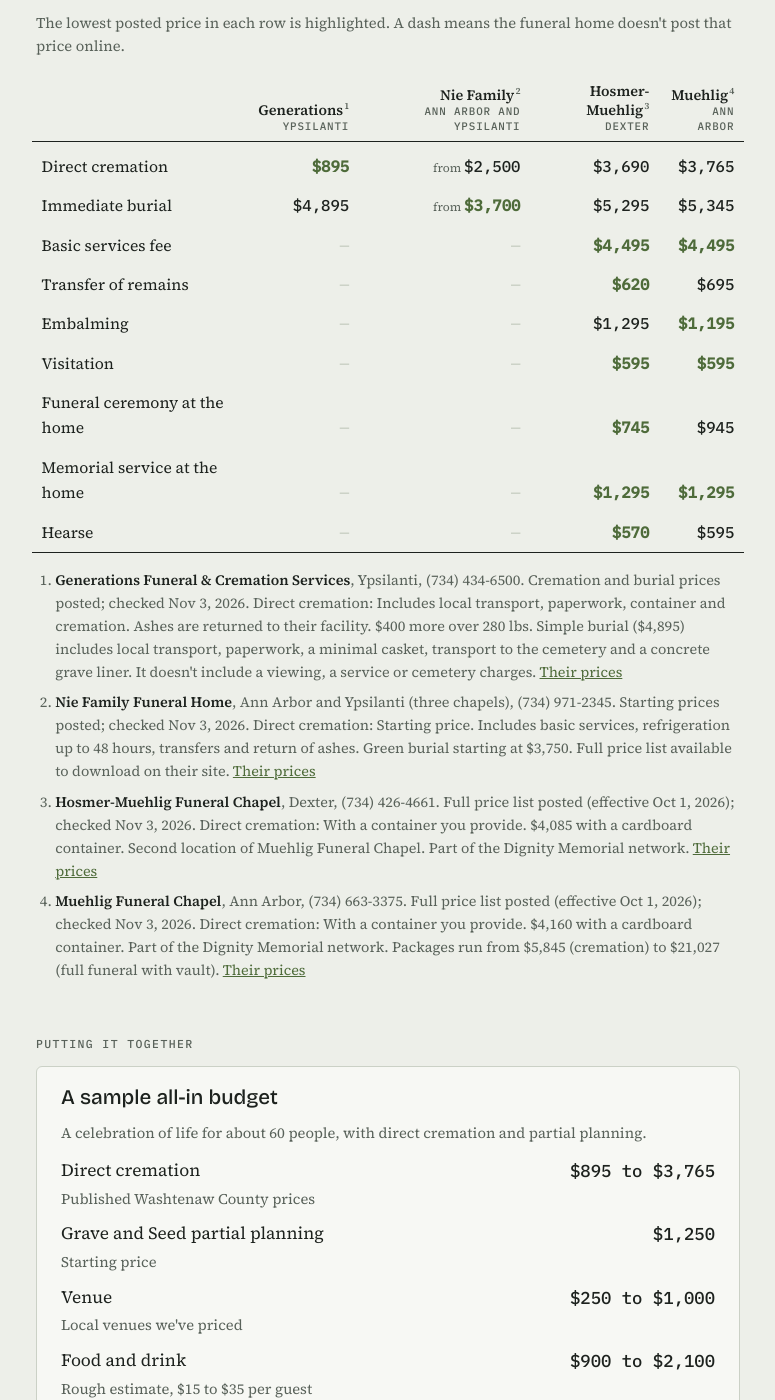
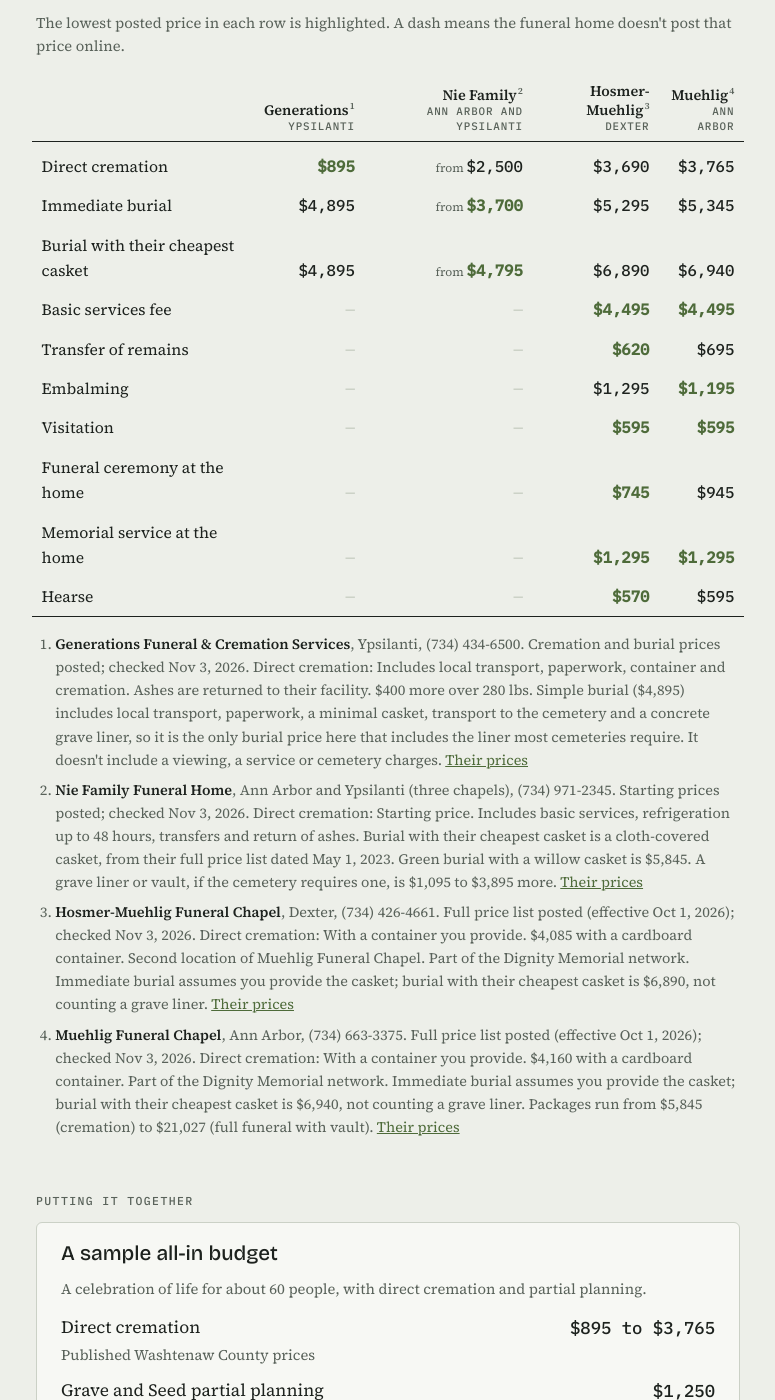
Before and after one commit to katekelley/graveandseed, a Jekyll site: the page built from prices.html, in a window 1280 px wide and 1400 px high, scrolled down 946 px. Shown: the whole window, without its empty margins (252-1027 px from the left). Built offline with Jekyll 4.4.1, drawn with Linux system fonts in a browser that asks for light colours.

Commit message:
Add burial-with-cheapest-casket row to price comparison
Co-Authored-By: Claude Opus 5.5 <noreply@anthropic.com>
Claude-Session: https://claude.ai/code/session_011MgnuCgP3j7vY9GWkoifJs

```diff
--- a/_data/prices.yml
+++ b/_data/prices.yml
@@ -3,6 +3,7 @@ intro: "Funeral prices in Washtenaw County vary a lot, and most homes don't post
 items:
   - { key: direct_cremation, label: "Direct cremation" }
   - { key: immediate_burial, label: "Immediate burial" }
+  - { key: burial_casket, label: "Burial with their cheapest casket" }
   - { key: basic_services, label: "Basic services fee" }
   - { key: transfer, label: "Transfer of remains" }
   - { key: embalming, label: "Embalming" }
@@ -21,6 +22,7 @@ homes:
     direct_cremation: 895
     direct_cremation_note: "Includes local transport, paperwork, container and cremation. Ashes are returned to their facility. $400 more over 280 lbs."
     immediate_burial: 4895
+    burial_casket: 4895
     basic_services: ""
     transfer: ""
     embalming: ""
@@ -28,7 +30,7 @@ homes:
     ceremony: ""
     memorial: ""
     hearse: ""
-    notes: "Simple burial ($4,895) includes local transport, paperwork, a minimal casket, transport to the cemetery and a concrete grave liner. It doesn't include a viewing, a service or cemetery charges."
+    notes: "Simple burial ($4,895) includes local transport, paperwork, a minimal casket, transport to the cemetery and a concrete grave liner, so it is the only burial price here that includes the liner most cemeteries require. It doesn't include a viewing, a service or cemetery charges."
   - name: "Nie Family Funeral Home"
     short: "Nie Family"
     starting: true
@@ -40,6 +42,7 @@ homes:
     direct_cremation: 2500
     direct_cremation_note: "Starting price. Includes basic services, refrigeration up to 48 hours, transfers and return of ashes."
     immediate_burial: 3700
+    burial_casket: 4795
     basic_services: ""
     transfer: ""
     embalming: ""
@@ -47,7 +50,7 @@ homes:
     ceremony: ""
     memorial: ""
     hearse: ""
-    notes: "Green burial starting at $3,750. Full price list available to download on their site."
+    notes: "Burial with their cheapest casket is a cloth-covered casket, from their full price list dated May 1, 2023. Green burial with a willow casket is $5,845. A grave liner or vault, if the cemetery requires one, is $1,095 to $3,895 more."
   - name: "Hosmer-Muehlig Funeral Chapel"
     short: "Hosmer-Muehlig"
     town: "Dexter"
@@ -58,6 +61,7 @@ homes:
     direct_cremation: 3690
     direct_cremation_note: "With a container you provide. $4,085 with a cardboard container."
     immediate_burial: 5295
+    burial_casket: 6890
     basic_services: 4495
     transfer: 620
     embalming: 1295
@@ -65,7 +69,7 @@ homes:
     ceremony: 745
     memorial: 1295
     hearse: 570
-    notes: "Second location of Muehlig Funeral Chapel. Part of the Dignity Memorial network."
+    notes: "Second location of Muehlig Funeral Chapel. Part of the Dignity Memorial network. Immediate burial assumes you provide the casket; burial with their cheapest casket is $6,890, not counting a grave liner."
   - name: "Muehlig Funeral Chapel"
     short: "Muehlig"
     town: "Ann Arbor"
@@ -76,6 +80,7 @@ homes:
     direct_cremation: 3765
     direct_cremation_note: "With a container you provide. $4,160 with a cardboard container."
     immediate_burial: 5345
+    burial_casket: 6940
     basic_services: 4495
     transfer: 695
     embalming: 1195
@@ -83,7 +88,7 @@ homes:
     ceremony: 945
     memorial: 1295
     hearse: 595
-    notes: "Part of the Dignity Memorial network. Packages run from $5,845 (cremation) to $21,027 (full funeral with vault)."
+    notes: "Part of the Dignity Memorial network. Immediate burial assumes you provide the casket; burial with their cheapest casket is $6,940, not counting a grave liner. Packages run from $5,845 (cremation) to $21,027 (full funeral with vault)."
 not_posted:
   - name: "Staffan-Mitchell Funeral Home"
     town: "Chelsea"
```
Also changed, not shown: .pages.yml.
